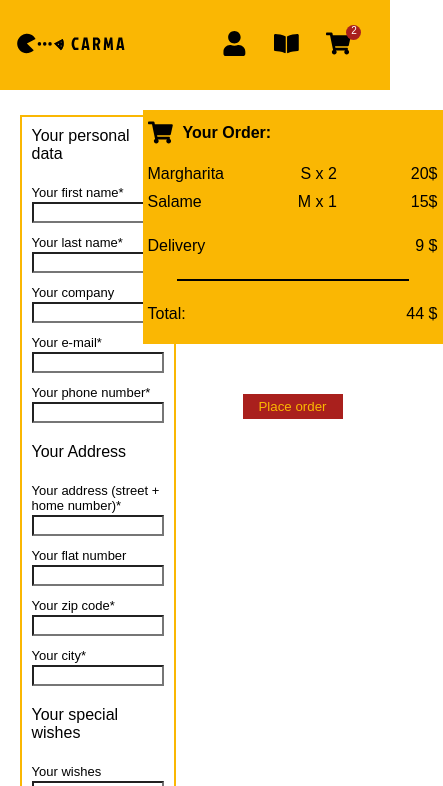
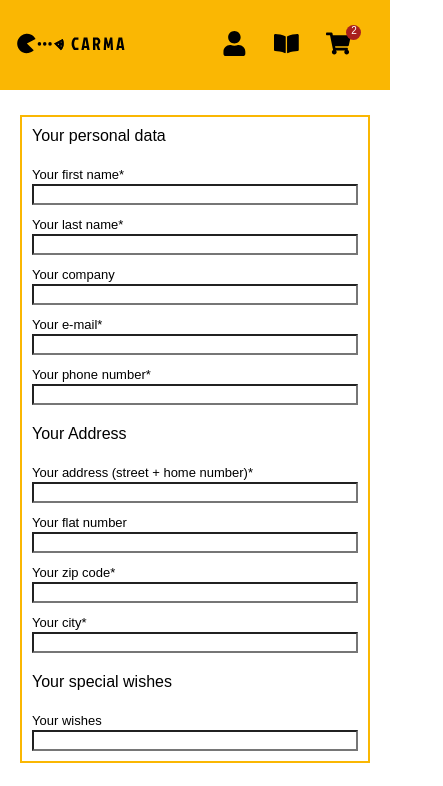
Before and after one commit to Urszuja/Carma.Restaurant.Project.Typescript.NextJS, a Next.js app in the folder carma-app/: page /order/final in a window 390 px wide. Shown: the top 786 px of the page, 443 px wide, since content can reach past the window. Built offline with nearby package versions, Linux system fonts and the light colour scheme; a web font is replaced by a local one.

Commit message:
form page responsive

```diff
--- a/carma-app/components/Form/Form.styled.ts
+++ b/carma-app/components/Form/Form.styled.ts
@@ -3,15 +3,20 @@ import styled from "styled-components";
 const StyledForm = styled.form`
   display: flex;
   justify-content: space-between;
-  margin: 20px 0;
+  margin: 20px 5%;
   position: relative;
-
+  @media only screen and (max-width: 600px) {
+    flex-direction: column;
+    align-items: center;
+    gap: 20px;
+  }
   .inputs {
     display: flex;
     flex-direction: column;
     width: 40%;
+    min-width: 350px;
     gap: 10px;
-    margin: 5px 5%;
+    margin: 5px 0;
     padding: 10px 10px;
     border: 2px solid ${(props) => props.theme.main};
 
@@ -26,7 +31,9 @@ const StyledForm = styled.form`
   .order {
     display: flex;
     width: 40%;
-    margin: 0 5%;
+    min-width: 370px;
+    margin: 0;
+
     flex-direction: column;
     justify-content: flex-start;
     gap: 50px;
```
